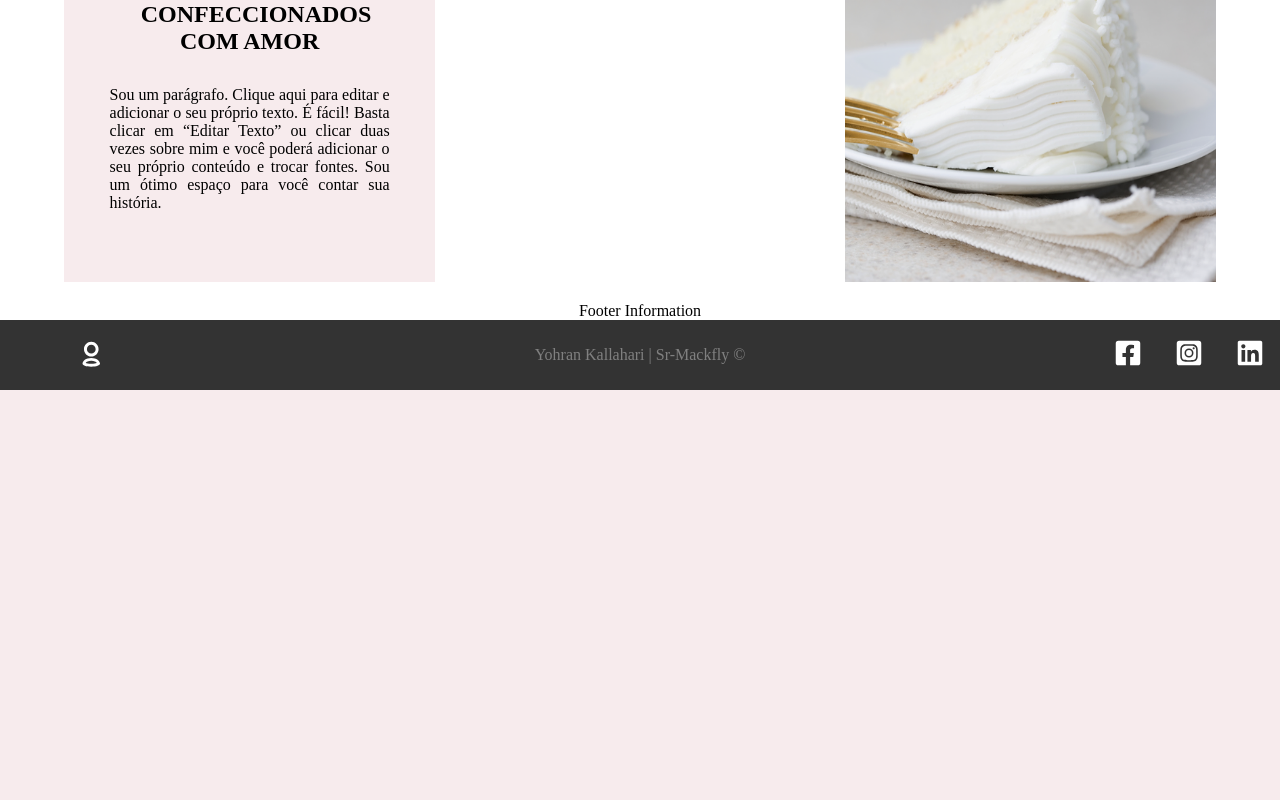
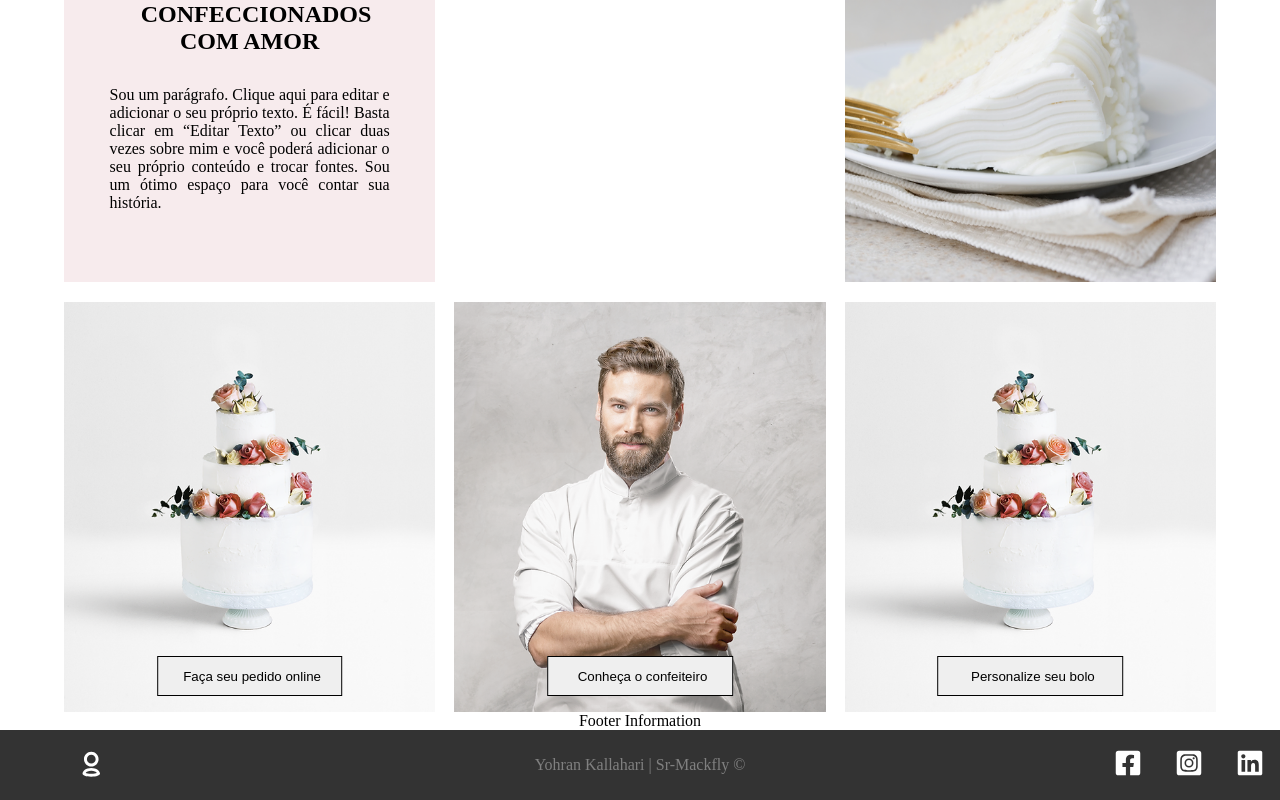
Before and after one commit to yohran1/Portfolio, a React (Create React App) app: page /projeto/srmackfly in a window 1280 px wide. Shown: the part 598-1398 px from the top of the page. Before the commit the page ends 988 px from the top, so only its background shows below. Built offline with nearby package versions, Linux system fonts and the light colour scheme.

Commit message:
Conteúdo com links a páginas sobre o projeto

```diff
--- /dev/null
+++ b/src/components/project/components/CakesSection.js
@@ -0,0 +1,52 @@
+import style from './CakesSection.module.css'
+import { Link } from 'react-router-dom'
+import cake_1 from '../img/cakes/bolo-branco.webp'
+import cake_2 from '../img/cakes/bolo-branco-tres-andares.webp'
+import confeiteiro from '../img/cakes/confeiteiro.webp'
+
+
+export default function CakesSection(){
+
+    return(
+        <section className={style.section}>
+
+            <div className={style.cakes_section}>
+                <div className={style.info}>
+                    <h2>MEUS BOLOS SÃO CONFECCIONADOS COM AMOR</h2>
+                    <p>Sou um parágrafo. Clique aqui para editar e adicionar o seu próprio texto. É fácil! Basta clicar em “Editar Texto” ou clicar duas vezes sobre mim e você poderá adicionar o seu próprio conteúdo e trocar fontes. Sou um ótimo espaço para você contar sua história.</p>
+                </div>
+
+                <div className={style.img_cake}>
+                    <img src={cake_1} alt={cake_1} />
+                </div>
+            </div>
+
+            <div className={style.cakes_links}>
+                <div className={style.cakes_box}>
+                    <div className={style.image_container}>
+                        <img src={cake_2} alt='Cake' />
+                        <Link to='/projeto/pecaOnline'>
+                            <button>Faça seu pedido online</button>
+                        </Link>
+                    </div>
+                </div>
+                <div className={style.cakes_box}>
+                    <div className={style.image_container}>
+                        <img src={confeiteiro} alt='Confeiteiro' />
+                        <Link to='/projeto/sobre'>
+                            <button>Conheça o confeiteiro</button>
+                        </Link>
+                    </div>
+                </div>
+                <div className={style.cakes_box}>
+                    <div className={style.image_container}>
+                        <img src={cake_2} alt='Cake' />
+                        <Link to='/projeto/pecaOnline'>
+                            <button>Personalize seu bolo</button>
+                        </Link>
+                    </div>
+                </div>
+            </div>
+        </section>
+    )
+}
--- /dev/null
+++ b/src/components/project/components/CakesSection.module.css
@@ -0,0 +1,104 @@
+.section{
+
+}
+.cakes_section{
+    display: flex;
+    justify-content: space-between;
+    width: 100%;
+    height: 410px;
+    overflow: hidden;
+    margin: 20px auto;
+}
+.info{
+    padding: 30px;
+    display: flex;
+    flex-direction: column;
+    justify-content: center;
+    align-items: center;
+    width: 29vw;
+    height: auto;
+    background-color: rgba(247, 235, 237, 1);
+}
+.info h2{
+    width: 70%;
+    margin: 10%;
+}
+.info p{
+    text-align: justify;
+    width: 90%;
+}
+.img_cake{
+    width: 29vw;
+    height: auto;
+}
+.img_cake img{
+    display: block;
+    width: 100%;
+    height: 100%;
+}
+.cakes_links{
+    display: flex;
+    justify-content: space-between;
+    width: 100%;
+    height: 410px;
+    overflow: hidden;
+}
+.cakes_box{
+    width: 29vw;
+    height: auto;
+}
+.cakes_box img{
+    display: block;
+    width: 100%;
+    height: 100%;
+}
+.image_container{
+    position: relative;
+    display: inline-block;
+}
+.cakes_box a{
+    text-decoration: none;
+}
+.cakes_box a button{
+    cursor: pointer;
+    position: absolute;
+    top: 90%;
+    left: 50%;
+    transform: translate(-50%, -50%);
+    width: 50%;
+    height: 40px;
+    text-align: center;
+    padding-inline-start: 5px;
+    border: 1px solid black;
+}
+.cakes_box a button:hover{
+    background-color: rgba(0, 0, 0, 0.664);
+    color: white;
+    transition: .9s;
+}
+@media(max-width:700px){
+    .cakes_section{
+        display: flex;
+        flex-direction: column;
+        width: 100%;
+        height: fit-content;
+    }
+    .info{
+        width: 100%;
+        height: 400px;
+    }
+    .img_cake{
+        width: 100%;
+        margin: 15px auto;
+    }
+    .cakes_links{
+        width: 100%;
+        display: flex;
+        flex-direction: column;
+    }
+    .cakes_box{
+        width: 80%;
+        margin: auto;
+    }
+
+}
--- a/src/components/project/components/NavBar.module.css
+++ b/src/components/project/components/NavBar.module.css
@@ -1,4 +1,5 @@
 .navBar{
+    z-index: 2;
     display: flex;
     justify-content: space-between;
     align-items: center;
--- a/src/components/project/components/pages/SrMackfly.js
+++ b/src/components/project/components/pages/SrMackfly.js
@@ -3,7 +3,7 @@ import Container from '../../../layout/Container'
 import Footer from '../../../layout/Footer'
 import NavBar from '../NavBar'
 import cakes_1 from '../../img/cakes/bolo-layout-4.jpg'
-import cakes_2 from '../../img/cakes/bolo-branco.webp'
+import CakesSection from '../CakesSection'
 
 export default function SrMackfly(){
 
@@ -15,16 +15,8 @@ export default function SrMackfly(){
                     <img src={cakes_1} alt={cakes_1} />
                 </div>
 
-                <div className={style.cakes_info}>
-                    <div className={style.info}>
-                        <h2>MEUS BOLOS SÃO CONFECCIONADOS COM AMOR</h2>
-                        <p>Sou um parágrafo. Clique aqui para editar e adicionar o seu próprio texto. É fácil! Basta clicar em “Editar Texto” ou clicar duas vezes sobre mim e você poderá adicionar o seu próprio conteúdo e trocar fontes. Sou um ótimo espaço para você contar sua história.</p>
-                    </div>
+                <CakesSection />
 
-                    <div className={style.img_cake}>
-                        <img src={cakes_2} alt={cakes_2} />
-                    </div>
-                </div>
 
 
             </div>
--- a/src/components/project/components/pages/SrMackfly.module.css
+++ b/src/components/project/components/pages/SrMackfly.module.css
@@ -13,54 +13,3 @@
     width: 100%;
     height: auto;
 }
-.cakes_info{
-    display: flex;
-    justify-content: space-between;
-    width: 100%;
-    height: 410px;
-    overflow: hidden;
-    margin: 20px auto;
-}
-.info{
-    padding: 30px;
-    display: flex;
-    flex-direction: column;
-    justify-content: center;
-    align-items: center;
-    width: 29vw;
-    height: auto;
-    background-color: rgba(247, 235, 237, 1);
-}
-.info h2{
-    width: 70%;
-    margin: 10%;
-}
-.info p{
-    text-align: justify;
-    width: 90%;
-}
-.img_cake{
-    width: 29vw;
-    height: auto;
-}
-.img_cake img{
-    display: block;
-    width: 100%;
-    height: 100%;
-}
-@media(max-width:700px){
-    .cakes_info{
-        display: flex;
-        flex-direction: column;
-        width: 100%;
-        height: fit-content;
-    }
-    .info{
-        width: 100%;
-        height: 400px;
-    }
-    .img_cake{
-        width: 100%;
-        margin: 15px auto;
-    }
-}
```
Also changed, not shown: src/components/project/img/cakes/confeiteiro-1.webp (added), src/components/project/img/cakes/confeiteiro.webp (added).
